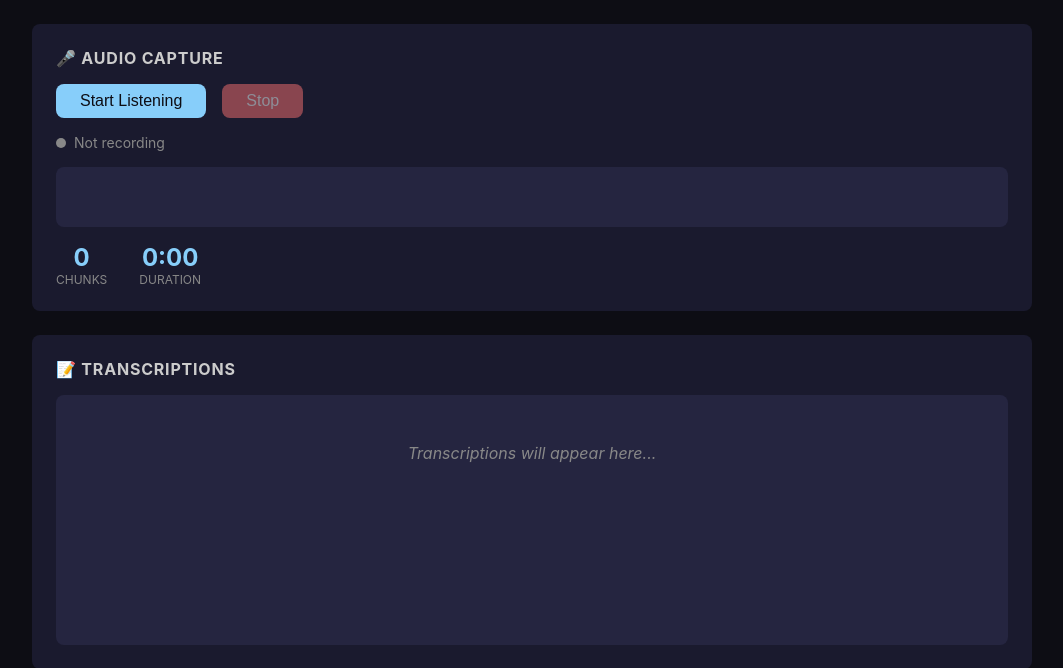
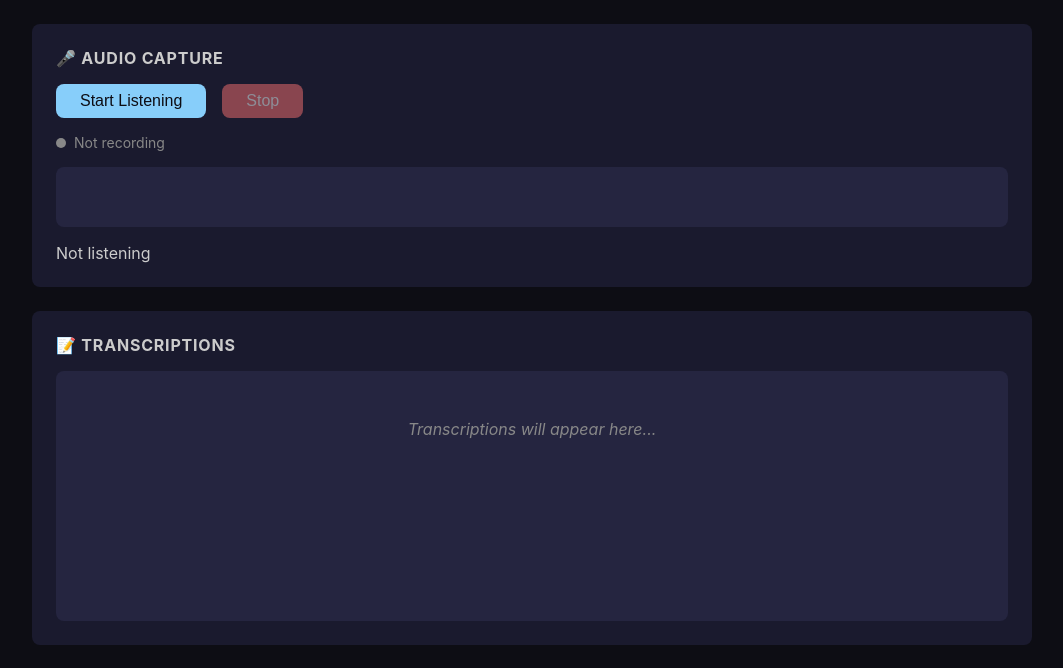
Before and after one commit to transfaeries/faebot-twitch, a FastAPI app: page / in a window 1280 px wide. Shown: the part 82-750 px from the top of the page, without its empty margins (108-1171 px from the left). Run offline with FastAPI, Linux system fonts and the light colour scheme; parts of the project's set-up code (start-up, migrations or seed data) failed here and were passed over.

Commit message:
simplified feedback to user

```diff
--- a/static/dashboard.js
+++ b/static/dashboard.js
@@ -7,15 +7,12 @@ class AudioCapture {
         this.stopBtn = document.getElementById('stopBtn');
         this.statusEl = document.getElementById('audioStatus');
         this.canvas = document.getElementById('visualizer');
-        this.durationEl = document.getElementById('duration');
-        this.chunksSentEl = document.getElementById('chunksSent');
+        this.sessionStartEl = document.getElementById('sessionStart');
 
         this.audioContext = null;
         this.analyser = null;
         this.mediaStream = null;
         this.isRecording = false;
-        this.startTime = null;
-        this.durationInterval = null;
         this.canvasCtx = this.canvas.getContext('2d');
         this.animationId = null;
 
@@ -55,9 +52,6 @@ class AudioCapture {
                         int16Array[i] = Math.max(-32768, Math.min(32767, float32Array[i] * 32768));
                     }
                     this.websocket.send(int16Array.buffer);
-
-                    const chunks = parseInt(this.chunksSentEl.textContent) + 1;
-                    this.chunksSentEl.textContent = chunks;
                 }
             };
 
@@ -70,8 +64,9 @@ class AudioCapture {
             this.statusEl.classList.add('recording');
             this.statusEl.querySelector('.label').textContent = 'Recording...';
 
-            this.startTime = Date.now();
-            this.durationInterval = setInterval(() => this.updateDuration(), 1000);
+            const now = new Date();
+            this.sessionStartEl.textContent = `Listening since ${now.toLocaleTimeString()}`;
+
             this.drawVisualizer();
 
             console.log('Audio capture started, sample rate:', this.audioContext.sampleRate);
@@ -94,10 +89,6 @@ class AudioCapture {
             cancelAnimationFrame(this.animationId);
             this.animationId = null;
         }
-        if (this.durationInterval) {
-            clearInterval(this.durationInterval);
-            this.durationInterval = null;
-        }
 
         if (this.websocket) {
             this.websocket.close();
@@ -109,6 +100,7 @@ class AudioCapture {
         this.stopBtn.disabled = true;
         this.statusEl.classList.remove('recording');
         this.statusEl.querySelector('.label').textContent = 'Not recording';
+        this.sessionStartEl.textContent = 'Not listening';
 
         // Clear canvas
         this.canvasCtx.fillStyle = '#252540';
@@ -121,13 +113,6 @@ class AudioCapture {
 
         console.log('Audio capture stopped');
 
-    }
-
-    updateDuration() {
-        const elapsed = Math.floor((Date.now() - this.startTime) / 1000);
-        const minutes = Math.floor(elapsed / 60);
-        const seconds = elapsed % 60;
-        this.durationEl.textContent = `${minutes}:${seconds.toString().padStart(2, '0')}`;
     }
 
     drawVisualizer() {
--- a/templates/dashboard.html
+++ b/templates/dashboard.html
@@ -28,14 +28,7 @@
                 <canvas id="visualizer"></canvas>
             </div>
             <div class="stats">
-                <div class="stat">
-                    <div id="chunksSent" class="stat-value">0</div>
-                    <div class="stat-label">Chunks</div>
-                </div>
-                <div class="stat">
-                    <div id="duration" class="stat-value">0:00</div>
-                    <div class="stat-label">Duration</div>
-                </div>
+                <div id="sessionStart" class="session-time">Not listening</div>
             </div>
         </div>
 
```
Lines whose indentation alone changed are shown as unchanged.
